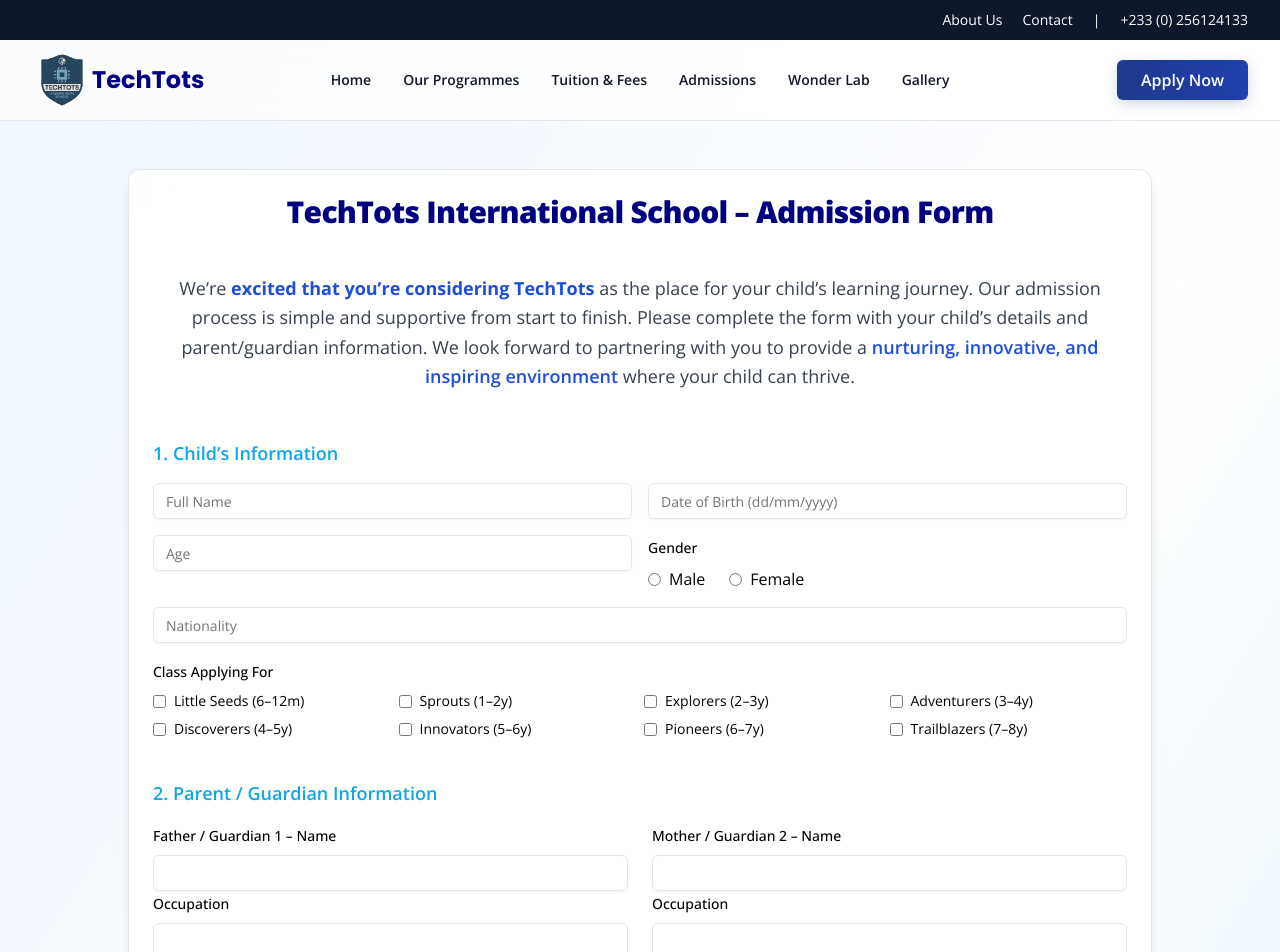
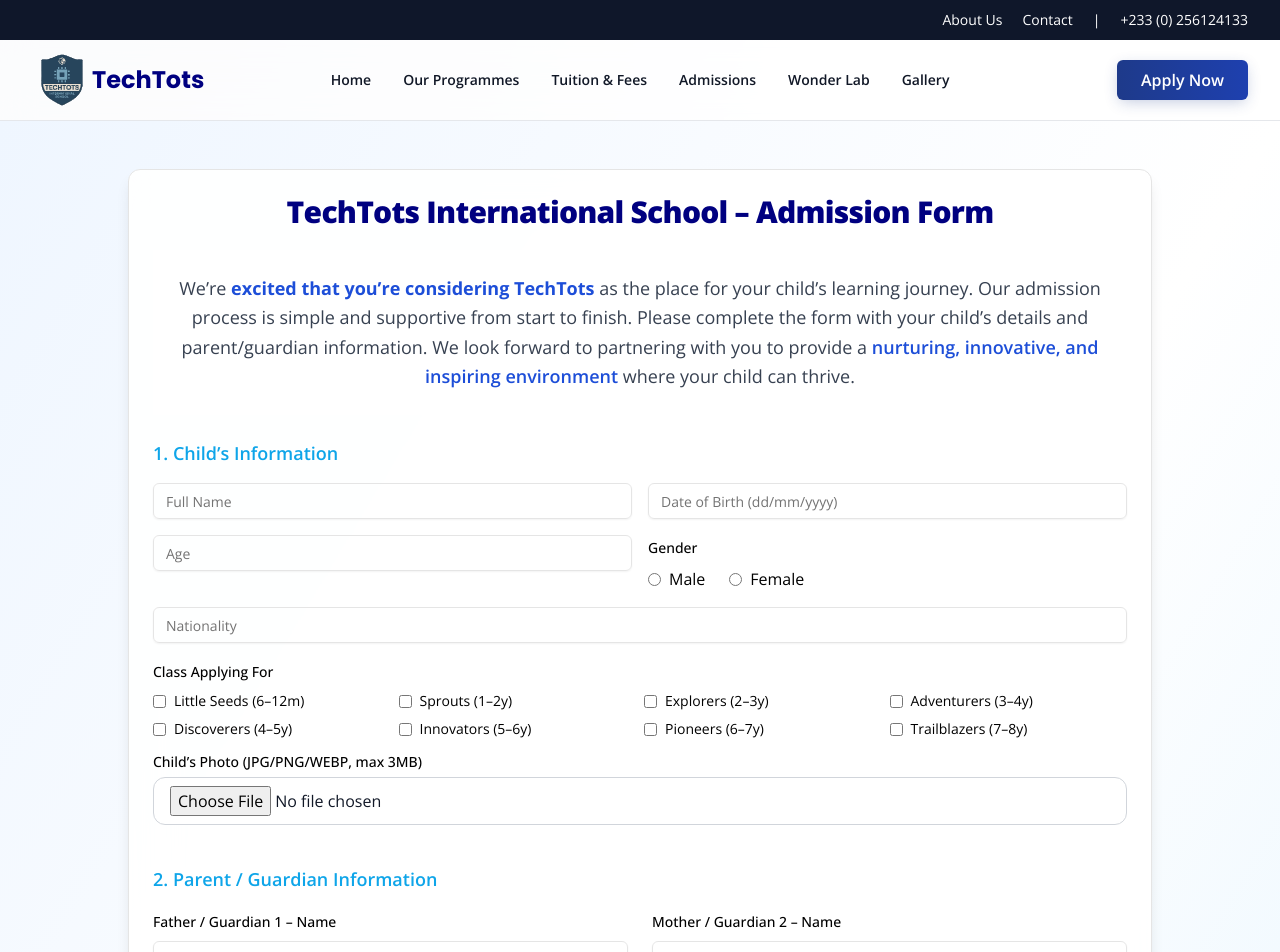
Before and after one commit to aurarich/techtots-web, a Next.js app: page /application in a window 1280 px wide. Shown: the top 952 px of the page. Built offline with nearby package versions, Linux system fonts and the light colour scheme.

Commit message:
adding picture to the admission form

```diff
--- a/src/app/application/page.tsx
+++ b/src/app/application/page.tsx
@@ -1,6 +1,6 @@
 "use client";
 
-import { useState } from "react";
+import { useEffect, useState } from "react";
 import { Card, CardContent, CardHeader, CardTitle } from "@/components/ui/card";
 import { Input } from "@/components/ui/input";
 import { Label } from "@/components/ui/label";
@@ -40,9 +40,18 @@
         .refine((v) => !Number.isNaN(Number(v)) && Number(v) >= 0, "Provide a valid age"),
     gender: z.enum(["male", "female"], { required_error: "Please select a gender" }),
     nationality: z.string().min(2, "Nationality is required"),
-    classApplying: z
-        .array(z.string())
-        .min(1, "Select at least one class"),
+    classApplying: z.array(z.string()).min(1, "Select at least one class"),
+
+    // NEW: Child photo (optional, with type/size validation)
+    childPhoto: z
+        .any()
+        .transform((files: FileList | undefined) => (files && files.length ? files[0] : undefined))
+        .refine(
+            (file) => !file || ["image/jpeg", "image/png", "image/webp"].includes(file.type),
+            "Photo must be a JPG, PNG, or WEBP"
+        )
+        .refine((file) => !file || file.size <= 3 * 1024 * 1024, "Photo must be 3MB or smaller")
+        .optional(),
 
     // 2) Father / Guardian 1
     fatherName: z.string().min(2, "Name is required"),
@@ -96,6 +105,14 @@
 
 export default function AdmissionFormPage() {
     const [submitting, setSubmitting] = useState(false);
+    const [photoPreview, setPhotoPreview] = useState<string | null>(null);
+
+    useEffect(() => {
+        // cleanup preview URL on unmount or when replaced
+        return () => {
+            if (photoPreview) URL.revokeObjectURL(photoPreview);
+        };
+    }, [photoPreview]);
 
     const {
         register,
@@ -117,10 +134,27 @@
     const onSubmit = async (data: AdmissionFormValues) => {
         try {
             setSubmitting(true);
-            // TODO: send to your API endpoint
-            // await fetch("/api/admissions", { method: "POST", body: JSON.stringify(data) });
+
+            // If you plan to send the photo, use FormData:
+            const formData = new FormData();
+            Object.entries(data).forEach(([key, value]) => {
+                if (key === "childPhoto" && value instanceof File) {
+                    formData.append("childPhoto", value);
+                } else if (Array.isArray(value)) {
+                    value.forEach((v) => formData.append(`${key}[]`, v));
+                } else if (value !== undefined && value !== null) {
+                    formData.append(key, String(value));
+                }
+            });
+
+            // Example:
+            // await fetch("/api/admissions", { method: "POST", body: formData });
+
             console.log("ADMISSION FORM SUBMITTED:", data);
             alert("Admission form submitted! We’ll contact you shortly.");
+            // reset preview + form
+            if (photoPreview) URL.revokeObjectURL(photoPreview);
+            setPhotoPreview(null);
             reset();
         } catch (e) {
             alert("Something went wrong. Please try again.");
@@ -146,11 +180,11 @@
                     </CardTitle>
                     <p className="text-lg text-gray-700 leading-relaxed bg-white p-6">
                         We’re{" "}
-                        <span className="font-bold text-blue-700">excited that you’re considering TechTots{" "}</span>
+                        <span className="font-bold text-blue-700">excited that you’re considering TechTots </span>
                         as the place for your child’s learning journey. Our admission process is simple and supportive
                         from start to finish. Please complete the form with your child’s details and parent/guardian
                         information. We look forward to partnering with you to provide a{" "}
-                        <span className="font-semibold text-blue-700">nurturing, innovative, and inspiring environment{" "}</span>
+                        <span className="font-semibold text-blue-700">nurturing, innovative, and inspiring environment </span>
                         where your child can thrive.
                     </p>
                 </CardHeader>
@@ -218,6 +252,51 @@
                                         ))}
                                     </div>
                                     <FieldError message={errors.classApplying?.message} />
+                                </div>
+
+                                {/* NEW: Child Photo upload + preview */}
+                                <div className="md:col-span-2">
+                                    <Label className="block mb-2">Child’s Photo (JPG/PNG/WEBP, max 3MB)</Label>
+                                    <input
+                                        type="file"
+                                        accept="image/*"
+                                        {...register("childPhoto")}
+                                        onChange={(e) => {
+                                            const file = e.target.files?.[0];
+                                            // Let RHF keep the file via register; we only manage preview
+                                            if (file) {
+                                                if (photoPreview) URL.revokeObjectURL(photoPreview);
+                                                setPhotoPreview(URL.createObjectURL(file));
+                                            } else {
+                                                if (photoPreview) URL.revokeObjectURL(photoPreview);
+                                                setPhotoPreview(null);
+                                            }
+                                        }}
+                                        className="w-full rounded-xl border border-gray-300 bg-white px-4 py-2 text-gray-900 focus:outline-none focus:ring-2 focus:ring-primary focus:border-primary"
+                                    />
+                                    <FieldError message={errors.childPhoto?.message as string | undefined} />
+
+                                    {photoPreview && (
+                                        <div className="mt-4">
+                                            <p className="text-sm text-gray-600 mb-2">Preview:</p>
+                                            <img
+                                                src={photoPreview}
+                                                alt="Child preview"
+                                                className="h-36 w-36 object-cover rounded-xl border border-gray-200 shadow-sm"
+                                            />
+                                            <button
+                                                type="button"
+                                                onClick={() => {
+                                                    setValue("childPhoto", undefined as any);
+                                                    if (photoPreview) URL.revokeObjectURL(photoPreview);
+                                                    setPhotoPreview(null);
+                                                }}
+                                                className="mt-3 inline-flex items-center px-3 py-1.5 rounded-lg text-sm bg-gray-100 hover:bg-gray-200"
+                                            >
+                                                Remove photo
+                                            </button>
+                                        </div>
+                                    )}
                                 </div>
                             </div>
                         </section>
```
